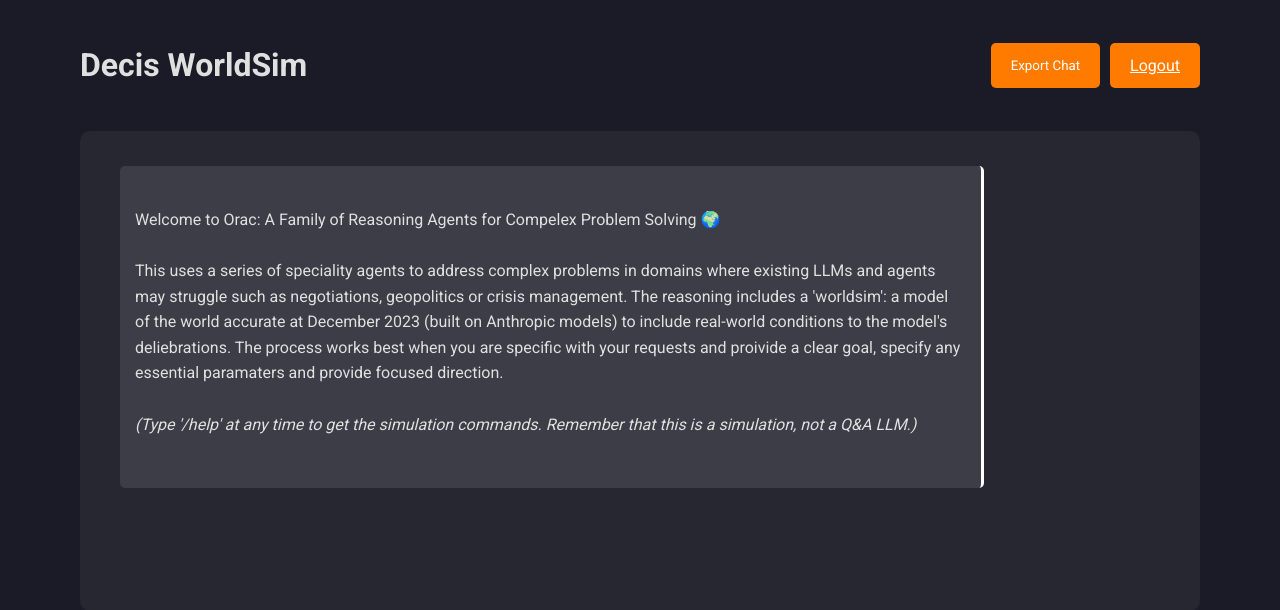
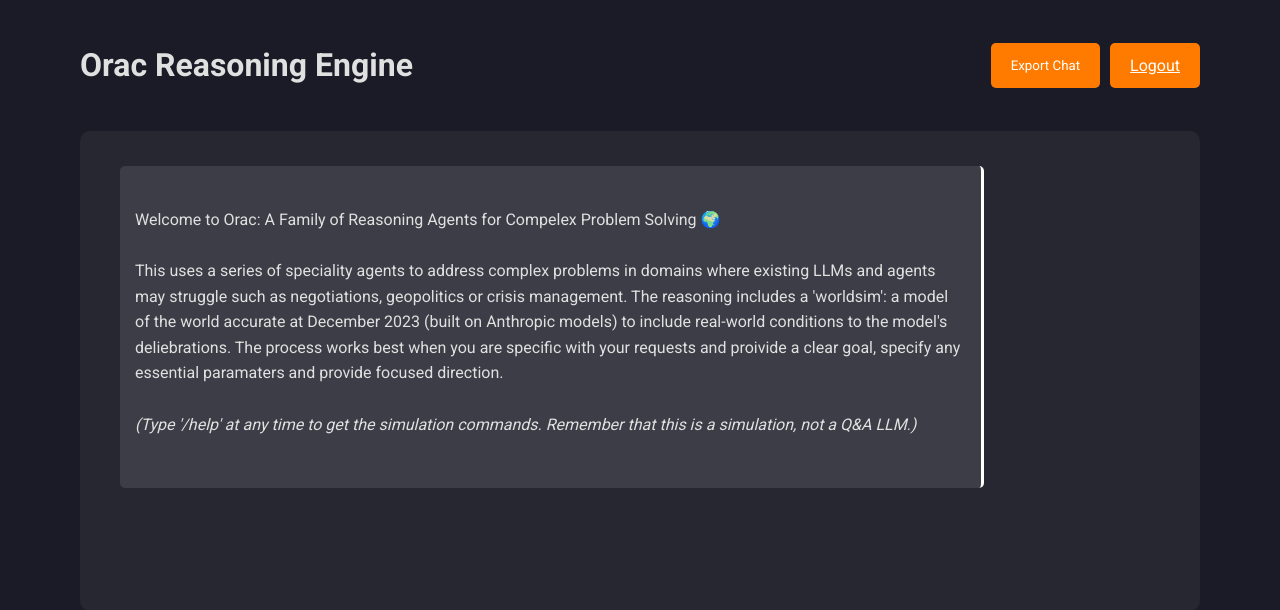
Before and after one commit to agsheves/OracReasoningEngine, a Flask app: page / in a window 1280 px wide. Shown: the top 610 px of the page. Run offline with Flask 3, Linux system fonts and the light colour scheme; the visitor is signed in with stand-in values (Sample User, id 1); some libraries are stand-ins or nearby versions.

Commit message:
chore: edited name in the main screen

```diff
--- a/templates/simulator.html
+++ b/templates/simulator.html
@@ -3,7 +3,7 @@
 {% block content %}
 <div class="simulator-container">
     <header>
-        <h1>Decis WorldSim</h1>
+        <h1>Orac Reasoning Engine</h1>
         <div class="header-actions">
             <button id="export-chat" class="btn">Export Chat</button>
             <a href="{{ url_for('main.logout') }}" class="btn">Logout</a>
```
